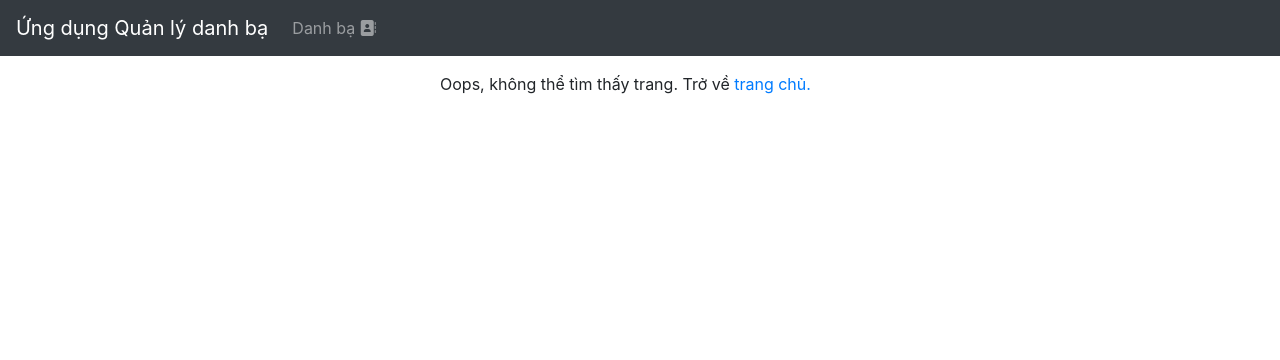
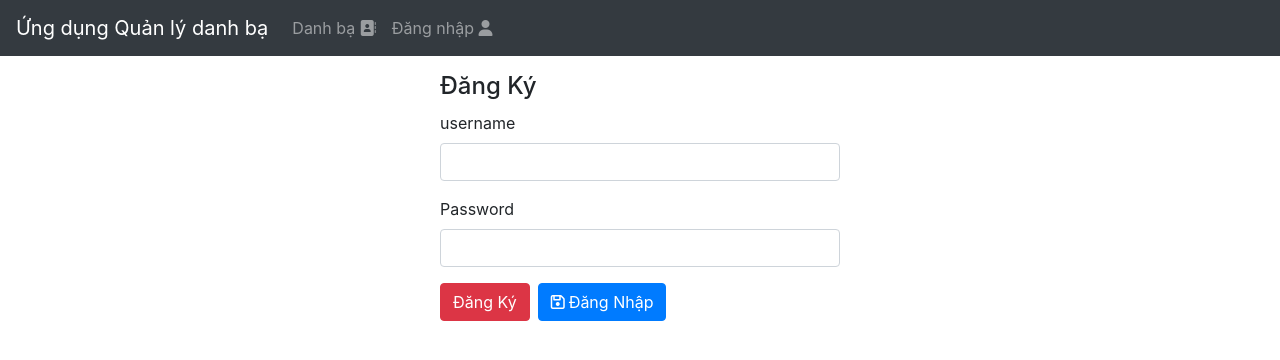
Before and after one commit to nguyenminhtuan238/B1910171_NguyenMinhTuan_frontend, a Vue app: page /register in a window 1280 px wide. Shown: the top 360 px of the page. Built offline with nearby package versions, Linux system fonts and the light colour scheme.

Commit message:
Phan mo rong

```diff
--- a/src/App.vue
+++ b/src/App.vue
@@ -1,22 +1,47 @@
-<script>
-import AppHeader from "@/components/AppHeader.vue";
-export default {
-  components: {
-    AppHeader,
-  },
-}
-</script>
+
 <template>
   <div id="app">
-    <AppHeader />
+    <AppHeader :user="user" />
     <div class="container mt-3">
       <router-view />
     </div>
   </div>
 </template>
+<script>
+import AppHeader from "@/components/AppHeader.vue";
+import UserService from "@/services/User.service";
+export default {
+  components: {
+    AppHeader,
+  },
+  data() {
+    return {
+      user:null,
+    };
+  },
+
+  methods: {
+    async getuser() {
+      try {
+        if(localStorage.getItem("user")){
+            this.user= await UserService.getUser({token:localStorage.getItem("user")});
+        }
+      } catch (error) {
+        console.log(error);
+      }
+    },
+  },
+  created() {
+     this.getuser();
+
+
+  },
+
+};
+</script>
 <style>
-  .page {
-    max-width: 400px;
-    margin: auto;
-    }
+.page {
+  max-width: 400px;
+  margin: auto;
+}
 </style>
--- a/src/components/AppHeader.vue
+++ b/src/components/AppHeader.vue
@@ -1,3 +1,22 @@
+<script>
+export default {
+  props: {
+    user: {},
+
+  },
+  data() {
+    return {
+
+    };
+  },
+  methods: {
+    logout() {
+      localStorage.removeItem("user");
+      window.location.reload();
+    },
+  },
+};
+</script>
 <template>
   <nav class="navbar navbar-expand navbar-dark bg-dark">
     <a href="/" class="navbar-brand">Ứng dụng Quản lý danh bạ</a>
@@ -8,6 +27,21 @@
           <i class="fas fa-address-book"></i>
         </router-link>
       </li>
+      <li v-if="!user" class="nav-item">
+        <router-link :to="{ name: 'Login' }" class="nav-link">
+          Đăng nhập
+          <i class="fas fa-user"></i>
+        </router-link>
+      </li>
+      <li v-if="user" class="nav-item">
+        <span class="nav-link">
+          {{ user.user }}
+          <i class="fas fa-user"></i>
+        </span>
+      </li>
+      <li v-if="user" class="nav-item">
+        <a class="nav-link" @click="logout" href="#">Đăng Xuất</a>
+      </li>
     </div>
   </nav>
 </template>
--- /dev/null
+++ b/src/components/login.vue
@@ -0,0 +1,84 @@
+<template>
+    <Form
+        @submit="submitLogin"
+        :validation-schema="contactFormSchema"
+        action="/"
+    >
+    <div class="form-group">
+        <label for="Username">username</label>
+        <Field
+            name="username"
+            type="text"
+            class="form-control"
+            v-model="contactLocal.username"
+        />
+        <ErrorMessage name="username"  class="error-feedback" />
+    </div>
+    <div class="form-group">
+        <label for="password">Password</label>
+        <Field
+            name="password"
+            type="password"
+            class="form-control"
+            v-model="contactLocal.password"
+        />
+        <ErrorMessage name="password" class="error-feedback" />
+    </div>
+
+    <div class="form-group">
+        <button class="btn btn-primary"><i class="far fa-save mr-1"></i>Đăng Nhập</button>
+        <button
+            type="button"
+            class="ml-2 btn btn-danger"
+            @click="register"
+            >
+            Đăng Ký
+        </button>
+    </div>
+    </Form>
+</template>
+<script>
+    import * as yup from "yup";
+    import { Form, Field, ErrorMessage } from "vee-validate";
+    export default {
+        components: {
+            Form,
+            Field,
+            ErrorMessage,
+        },
+    emits: ["submit:login"],
+    props: {
+        contact: { type: Object, required: true }
+    },
+    data() {
+        const contactFormSchema = yup.object().shape({
+            username: yup
+                .string()
+                .required("Username phải có giá trị.")
+                .min(2, "Username phải ít nhất 2 ký tự.")
+                .max(50, "Username có nhiều nhất 50 ký tự."),
+            password: yup
+                .string()
+                .required("Password phải có giá trị.")
+                .min(8, "Password phải ít nhất 8 ký tự.")
+                .max(50, "Password tối đa 50 ký tự."),
+
+        });
+        return {
+              contactLocal: this.contact,
+              contactFormSchema,
+            };
+        },
+        methods: {
+            submitLogin() {
+                this.$emit("submit:login", this.contactLocal);
+            },
+           register(){
+                this.$router.push({ name: "register" });
+           }
+        },
+    };
+</script>
+<style scoped>
+@import "@/assets/form.css";
+</style>
--- /dev/null
+++ b/src/components/register.vue
@@ -0,0 +1,84 @@
+<template>
+    <Form
+        @submit="submitRegister"
+        :validation-schema="contactFormSchema"
+    >
+    <div class="form-group">
+        <label for="Username">username</label>
+        <Field
+            name="username"
+            type="text"
+            class="form-control"
+            v-model="informationLocal.username"
+        />
+        <ErrorMessage name="username"  class="error-feedback" />
+    </div>
+    <div class="form-group">
+        <label for="password">Password</label>
+        <Field
+            name="password"
+            type="password"
+            class="form-control"
+            v-model="informationLocal.password"
+        />
+        <ErrorMessage name="password" class="error-feedback" />
+    </div>
+
+    <div class="form-group">
+        <button
+
+            class="mr-2 btn btn-danger"
+            >
+            Đăng Ký
+        </button>
+        <button type="button" class="btn btn-primary" @click="routerlogin">
+            <i class="far fa-save mr-1" ></i>Đăng Nhập
+        </button>
+    </div>
+    </Form>
+</template>
+<script>
+    import * as yup from "yup";
+    import { Form, Field, ErrorMessage } from "vee-validate";
+    export default {
+        components: {
+            Form,
+            Field,
+            ErrorMessage,
+        },
+    emits: ["submit:register"],
+    props: {
+       information: { type: Object, required: true }
+    },
+    data() {
+        const contactFormSchema = yup.object().shape({
+            username: yup
+                .string()
+                .required("Username phải có giá trị.")
+                .min(2, "Username phải ít nhất 2 ký tự.")
+                .max(50, "Username có nhiều nhất 50 ký tự."),
+            password: yup
+                .string()
+                .required("Password phải có giá trị.")
+                .min(8, "Password phải ít nhất 8 ký tự.")
+                .max(50, "Password tối đa 50 ký tự."),
+
+        });
+        return {
+              informationLocal: this.information,
+              contactFormSchema,
+            };
+        },
+        methods: {
+            submitRegister() {
+                this.$emit("submit:register", this.informationLocal);
+            },
+          routerlogin(){
+                this.$router.push({ name: "Login" });
+           }
+        },
+    };
+</script>
+<style scoped>
+@import "@/assets/form.css";
+</style>
--- a/src/router/index.js
+++ b/src/router/index.js
@@ -23,6 +23,18 @@ const routes = [
         component: () => import("@/views/Contactadd.vue"),
 
     },
+    {
+        path: "/Login/",
+        name: "Login",
+        component: () => import("@/views/UserLogin.vue"),
+
+    },
+    {
+        path: "/register/",
+        name: "register",
+        component: () => import("@/views/Userregister.vue"),
+
+    },
 ];
 const router = createRouter({
     history: createWebHistory(import.meta.env.BASE_URL),
--- /dev/null
+++ b/src/services/User.service.js
@@ -0,0 +1,17 @@
+import createApiClient from "./api.service";
+class ContactService {
+    constructor(baseUrl = "/api/auth") {
+        this.api = createApiClient(baseUrl);
+    }
+    async login(data) {
+        return (await this.api.post("/login",data)).data;
+    }
+    async register(data) {
+        return (await this.api.post("/register", data)).data;
+    }
+    async getUser(data) {
+        return (await this.api.post("/user",data)).data;
+    }
+
+}
+export default new ContactService();
--- a/src/views/Contactadd.vue
+++ b/src/views/Contactadd.vue
@@ -3,7 +3,7 @@
         <h4>Thêm Liên hệ</h4>
         <ContactForm
         :contact="contact"
-        @submit:contact="contact"
+        @submit:contact="Createdcontact"
         />
         <p>{{ message }}</p>
     </div>
@@ -17,13 +17,7 @@ export default {
     },
     data() {
         return {
-            contact: {
-                name:"",
-                email:"",
-                address:"",
-                phone:"",
-                favorite:false
-            },
+            contact: null,
             message: "",
         };
     },
@@ -37,6 +31,15 @@ export default {
             }
         }
     },
-
+    created() {
+        this.contact={
+                name:"",
+                email:"",
+                address:"",
+                phone:"",
+                favorite:false
+            };
+        this.message = "";
+    },
 };
 </script>
--- /dev/null
+++ b/src/views/UserLogin.vue
@@ -0,0 +1,51 @@
+<template>
+   <div v-if="contact" class="page">
+        <h4>Đăng Nhập</h4>
+        <LoginVue
+        :contact="contact"
+        @submit:login="Logina"
+        />
+        <p>{{ message }}</p>
+    </div>
+</template>
+<script>
+import LoginVue from '@/components/login.vue';
+import UserService from "@/services/User.service";
+
+export default {
+    components: {
+        LoginVue,
+    },
+    data() {
+        return {
+            contact: null,
+            message: "",
+        };
+    },
+    methods: {
+        async Logina(data){
+             try {
+               const token= await UserService.login(data);
+                localStorage.setItem("user",token.accessToken)
+
+                this.$router.push({ name: "contactbook" });
+            } catch (error) {
+                if(error.response.data.message==="incorrect  username or password"){
+                     this.message = "Username và Password sai.";
+                }else{
+                     console.log(error);
+                }
+
+            }
+        }
+    },
+    created() {
+        this.contact={
+               username:"",
+               password:"",
+
+            };
+        this.message = ""
+    },
+};
+</script>
--- /dev/null
+++ b/src/views/Userregister.vue
@@ -0,0 +1,52 @@
+<template>
+   <div v-if="information" class="page">
+        <h4>Đăng Ký</h4>
+        <RegisterVue
+        :information="information"
+        @submit:register="Createuser"
+        />
+        <p>{{ message }}</p>
+    </div>
+</template>
+<script>
+import RegisterVue from '@/components/register.vue';
+import UserService from "@/services/User.service";
+
+export default {
+    components: {
+        RegisterVue,
+    },
+    data() {
+        return {
+            information: null,
+            message: "",
+        };
+    },
+    methods: {
+        async Createuser(data){
+             try {
+                 console.log(data)
+               const token= await UserService.register(data);
+                localStorage.setItem("user",token.accessToken)
+                this.$router.push({ name: "contactbook" });
+
+            } catch (error) {
+                if(error.response.data.message==="username already exists"){
+                     this.message = "Username Đã Tồn tại.";
+                }else{
+                     console.log(error);
+                }
+
+            }
+        }
+    },
+    created() {
+        this.information={
+               username:"",
+               password:"",
+
+            };
+        this.message = "";
+    },
+};
+</script>
```
Also changed, not shown: src/services/api.service.js (line endings or trailing spaces), src/views/ContactBook.vue (line endings or trailing spaces). Lines whose indentation alone changed are shown as unchanged.
